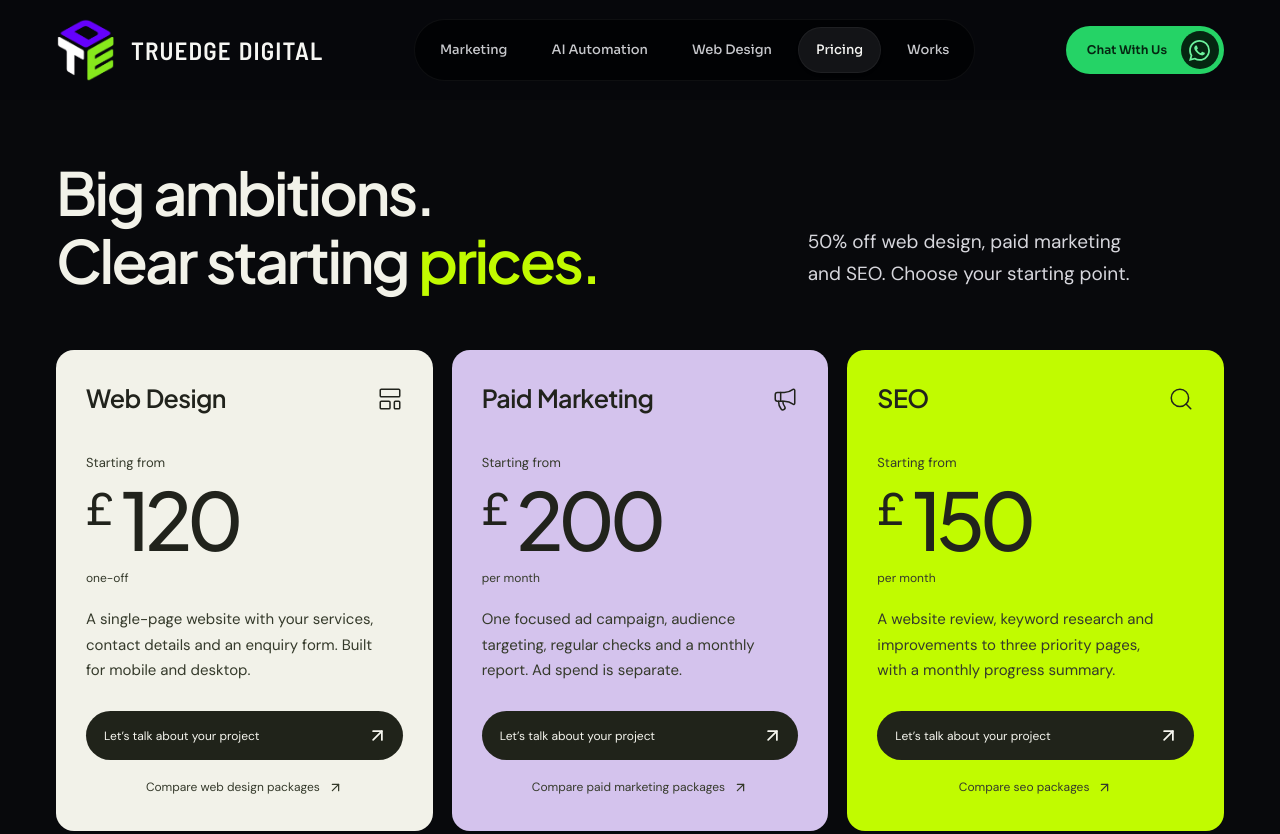
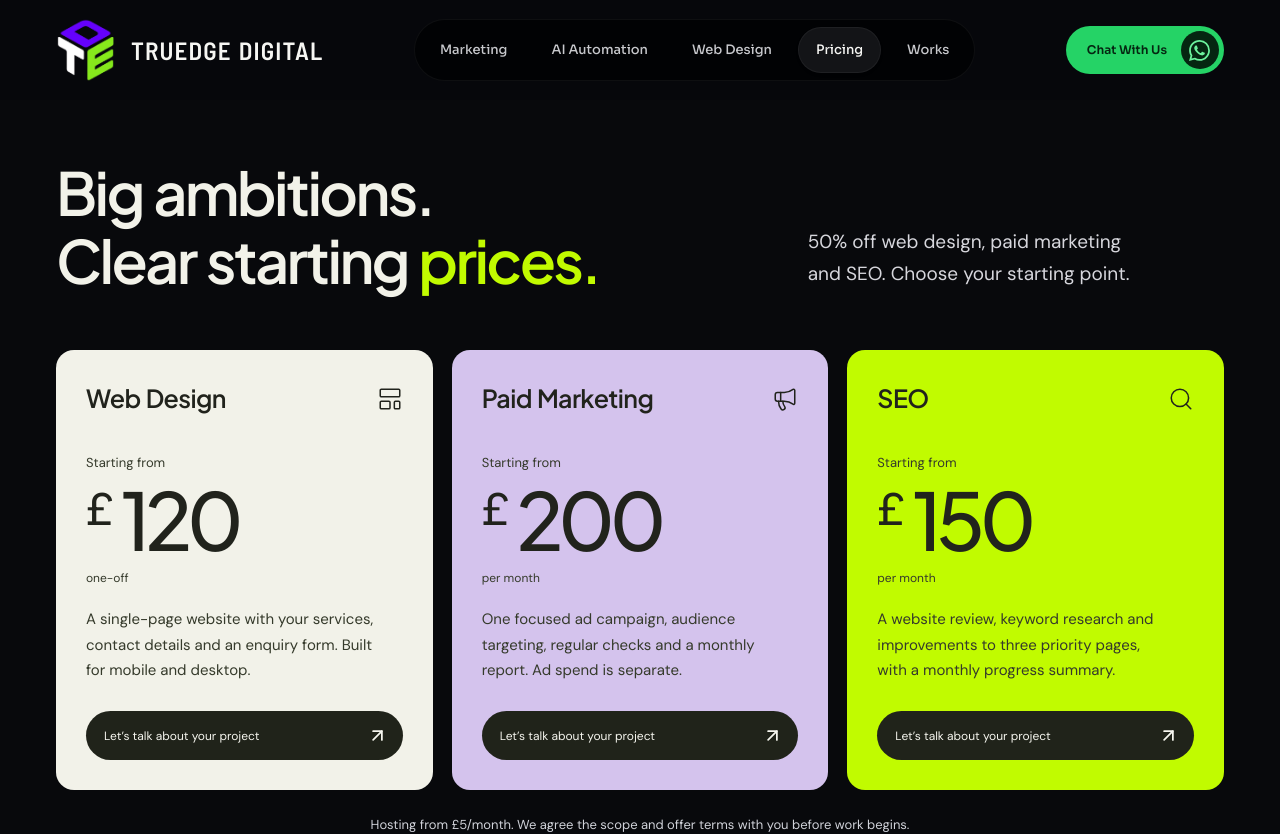
Before and after one commit to dmalvi2002/Truedge-digital-main, a Next.js app: page /pricing in a window 1280 px wide. Shown: the top 834 px of the page. Built offline with nearby package versions, Linux system fonts and the light colour scheme; a web font is replaced by a local one.

Commit message:
removed a line

```diff
--- a/components/PricingPage.tsx
+++ b/components/PricingPage.tsx
@@ -138,7 +138,6 @@ export default function PricingPage() {
               <div className={styles.amount}><span>Starting from</span><div className={styles.priceRow}><strong><span>£</span>{offer.price}</strong></div><small>{offer.billing}</small></div>
               <p className={styles.cardDescription}>{offer.description}</p>
               <Link href={pricingEnquiryHref(offer.offer)} className={styles.quoteLink} aria-label={`Let’s talk about your ${offer.name.toLowerCase()} project`}><span>Let’s talk about your project</span><ArrowUpRight size={21} /></Link>
-              <a href={`#${offer.id}-packages`} className={styles.compareLink}>Compare {offer.name.toLowerCase()} packages <ArrowUpRight size={15} /></a>
             </div>
           </article></div>)}
         </div>
```
